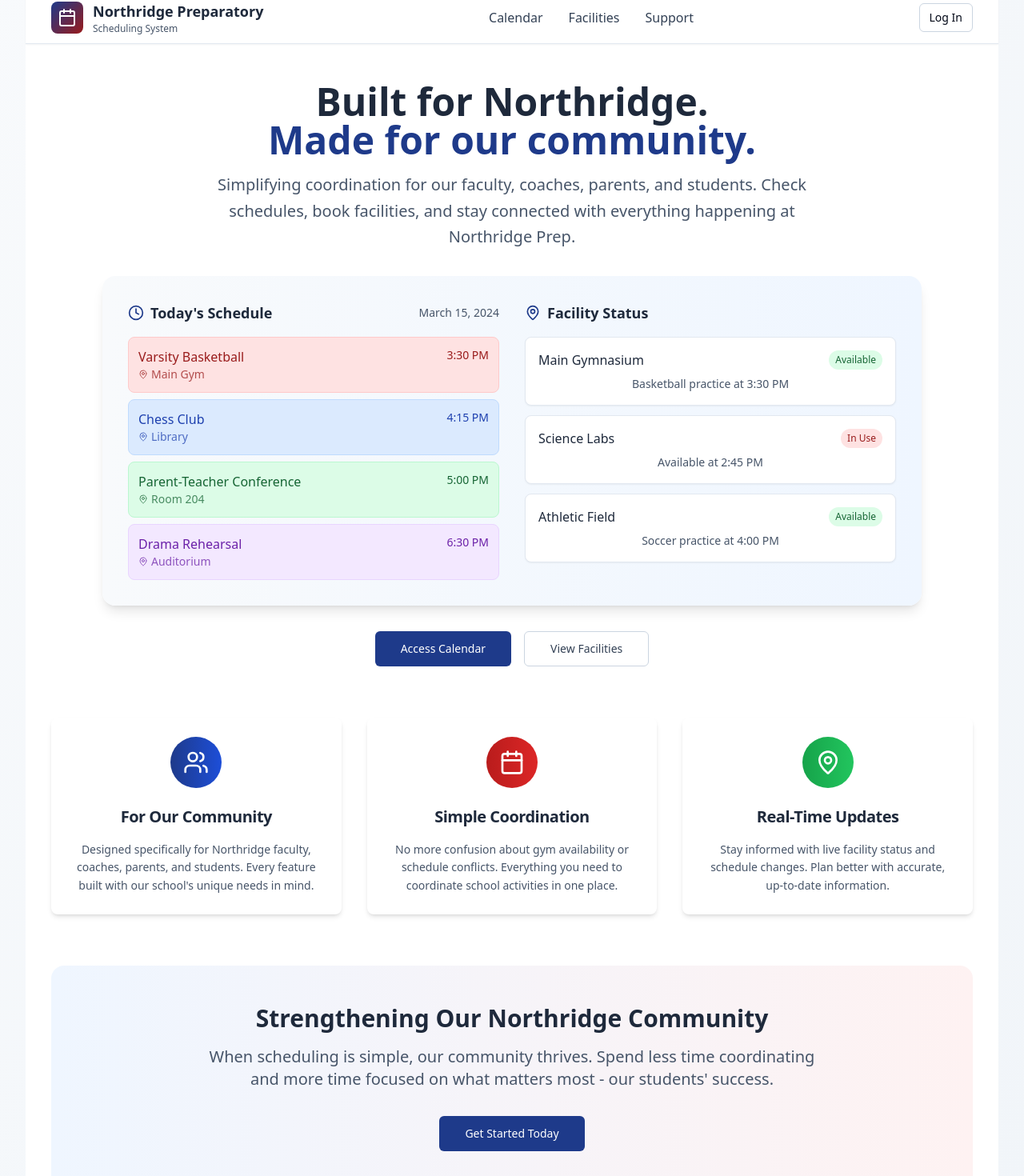
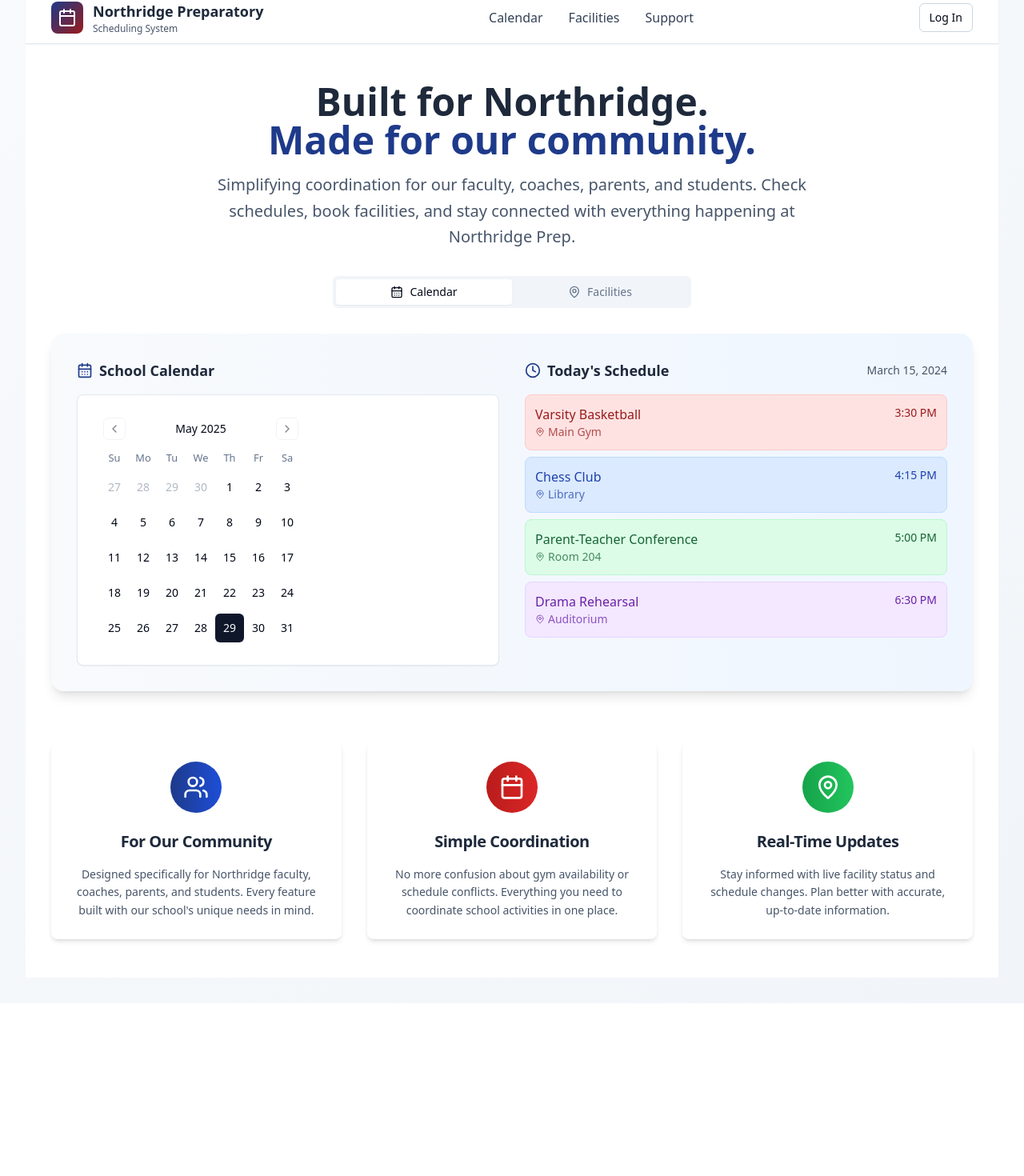
Before and after one commit to hamza-coaldev/northridge-prep-schedule-sync, a React (Vite) app: page / in a window 1280 px wide. Shown: the part 176-1646 px from the top of the page at 80% size. After the commit the page ends 1430 px from the top, so only its background shows below. Built offline with nearby package versions, Linux system fonts and the light colour scheme.

Commit message:
feat: Implement calendar and facilities view
- Added calendar and facilities views to the main page.
- Removed the "Strengthening Our Northridge Community" banner.
- Implemented a toggle to show facilities after accessing the calendar.

```diff
--- a/src/components/HeroSection.tsx
+++ b/src/components/HeroSection.tsx
@@ -1,9 +1,14 @@
 
-import { Calendar, MapPin, Users, Clock, Menu } from 'lucide-react';
+import { Calendar, MapPin, Users, Clock, Menu, CalendarDays } from 'lucide-react';
 import { Button } from '@/components/ui/button';
 import { Card, CardContent, CardDescription, CardHeader, CardTitle } from '@/components/ui/card';
+import { Tabs, TabsList, TabsTrigger, TabsContent } from '@/components/ui/tabs';
+import { Calendar as CalendarComponent } from '@/components/ui/calendar';
+import { useState } from 'react';
 
 const HeroSection = () => {
+  const [selectedDate, setSelectedDate] = useState<Date | undefined>(new Date());
+
   const upcomingEvents = [
     { time: "3:30 PM", event: "Varsity Basketball", location: "Main Gym", type: "sports" },
     { time: "4:15 PM", event: "Chess Club", location: "Library", type: "academic" },
@@ -14,7 +19,10 @@ const HeroSection = () => {
   const facilities = [
     { name: "Main Gymnasium", status: "Available", next: "Basketball practice at 3:30 PM" },
     { name: "Science Labs", status: "In Use", next: "Available at 2:45 PM" },
-    { name: "Athletic Field", status: "Available", next: "Soccer practice at 4:00 PM" }
+    { name: "Athletic Field", status: "Available", next: "Soccer practice at 4:00 PM" },
+    { name: "Library", status: "Available", next: "Chess Club at 4:15 PM" },
+    { name: "Auditorium", status: "In Use", next: "Available at 6:00 PM" },
+    { name: "Conference Rooms", status: "Available", next: "Parent meetings at 5:00 PM" }
   ];
 
   const getEventColor = (type: string) => {
@@ -75,11 +83,40 @@ const HeroSection = () => {
             </p>
           </div>
 
-          {/* Community Visual */}
-          <div className="relative max-w-5xl mx-auto">
+          {/* Calendar and Facilities Tabs */}
+          <div className="relative max-w-6xl mx-auto">
+            <Tabs defaultValue="calendar" className="w-full">
+              <TabsList className="grid w-full max-w-md mx-auto grid-cols-2 mb-8">
+                <TabsTrigger value="calendar" className="flex items-center space-x-2">
+                  <CalendarDays className="w-4 h-4" />
+                  <span>Calendar</span>
+                </TabsTrigger>
+                <TabsTrigger value="facilities" className="flex items-center space-x-2">
+                  <MapPin className="w-4 h-4" />
+                  <span>Facilities</span>
+                </TabsTrigger>
+              </TabsList>
+
+              <TabsContent value="calendar">
                 <div className="bg-gradient-to-r from-slate-50 to-blue-50 rounded-2xl p-8 shadow-lg">
                   <div className="grid grid-cols-1 lg:grid-cols-2 gap-8">
-                {/* Live Schedule View */}
+                    {/* Calendar Component */}
+                    <div className="space-y-4">
+                      <h3 className="text-lg font-semibold text-slate-800 flex items-center">
+                        <CalendarDays className="w-5 h-5 mr-2 text-blue-900" />
+                        School Calendar
+                      </h3>
+                      <div className="bg-white rounded-lg shadow-sm border border-slate-200 p-4">
+                        <CalendarComponent
+                          mode="single"
+                          selected={selectedDate}
+                          onSelect={setSelectedDate}
+                          className="rounded-md border-0"
+                        />
+                      </div>
+                    </div>
+
+                    {/* Today's Schedule */}
                     <div className="space-y-4">
                       <div className="flex items-center justify-between">
                         <h3 className="text-lg font-semibold text-slate-800 flex items-center">
@@ -105,14 +142,18 @@ const HeroSection = () => {
                         ))}
                       </div>
                     </div>
+                  </div>
+                </div>
+              </TabsContent>
 
-                {/* Facility Status */}
-                <div className="space-y-4">
-                  <h3 className="text-lg font-semibold text-slate-800 flex items-center">
+              <TabsContent value="facilities">
+                <div className="bg-gradient-to-r from-slate-50 to-blue-50 rounded-2xl p-8 shadow-lg">
+                  <div className="space-y-6">
+                    <h3 className="text-lg font-semibold text-slate-800 flex items-center justify-center">
                       <MapPin className="w-5 h-5 mr-2 text-blue-900" />
-                    Facility Status
+                      Facility Status Overview
                     </h3>
-                  <div className="space-y-3">
+                    <div className="grid grid-cols-1 md:grid-cols-2 lg:grid-cols-3 gap-4">
                       {facilities.map((facility, index) => (
                         <div key={index} className="bg-white p-4 rounded-lg border border-slate-200 shadow-sm">
                           <div className="flex justify-between items-start mb-2">
@@ -131,21 +172,13 @@ const HeroSection = () => {
                     </div>
                   </div>
                 </div>
-            </div>
-          </div>
-
-          <div className="flex justify-center space-x-4">
-            <Button size="lg" className="bg-blue-900 hover:bg-blue-800 text-white px-8">
-              Access Calendar
-            </Button>
-            <Button size="lg" variant="outline" className="border-slate-300 text-slate-700 px-8">
-              View Facilities
-            </Button>
+              </TabsContent>
+            </Tabs>
           </div>
         </div>
 
         {/* Community Features */}
-        <div className="grid grid-cols-1 md:grid-cols-3 gap-8 mb-16">
+        <div className="grid grid-cols-1 md:grid-cols-3 gap-8">
           <Card className="border-0 shadow-md hover:shadow-lg transition-shadow">
             <CardHeader className="text-center pb-4">
               <div className="w-16 h-16 mx-auto rounded-full bg-gradient-to-r from-blue-900 to-blue-700 flex items-center justify-center mb-4">
@@ -191,20 +224,6 @@ const HeroSection = () => {
             </CardContent>
           </Card>
         </div>
-
-        {/* Community Focus Section */}
-        <div className="text-center bg-gradient-to-r from-blue-50 to-red-50 rounded-2xl p-12">
-          <h2 className="text-3xl font-bold text-slate-800 mb-4">
-            Strengthening Our Northridge Community
-          </h2>
-          <p className="text-xl text-slate-600 mb-8 max-w-3xl mx-auto">
-            When scheduling is simple, our community thrives. Spend less time coordinating
-            and more time focused on what matters most - our students' success.
-          </p>
-          <Button size="lg" className="bg-blue-900 hover:bg-blue-800 text-white px-8">
-            Get Started Today
-          </Button>
-        </div>
       </div>
     </div>
   );
--- a/src/components/ui/tabs.tsx
+++ b/src/components/ui/tabs.tsx
@@ -1,3 +1,4 @@
+
 import * as React from "react"
 import * as TabsPrimitive from "@radix-ui/react-tabs"
 
```
Lines whose indentation alone changed are shown as unchanged.
